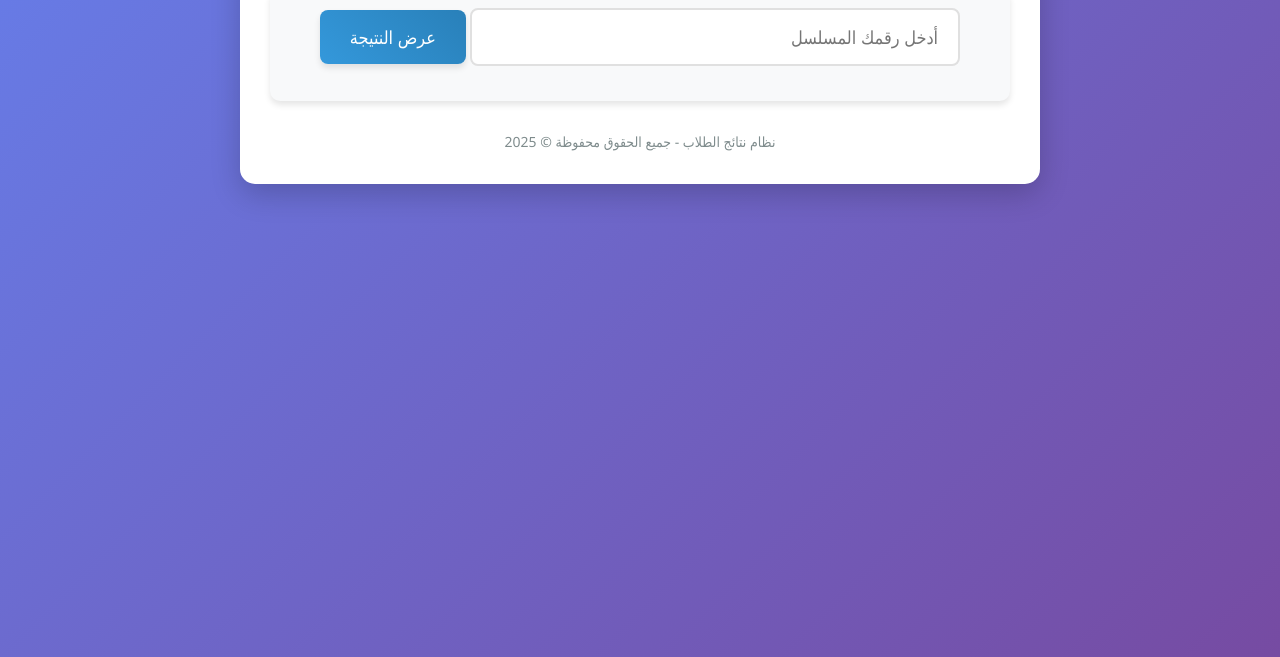
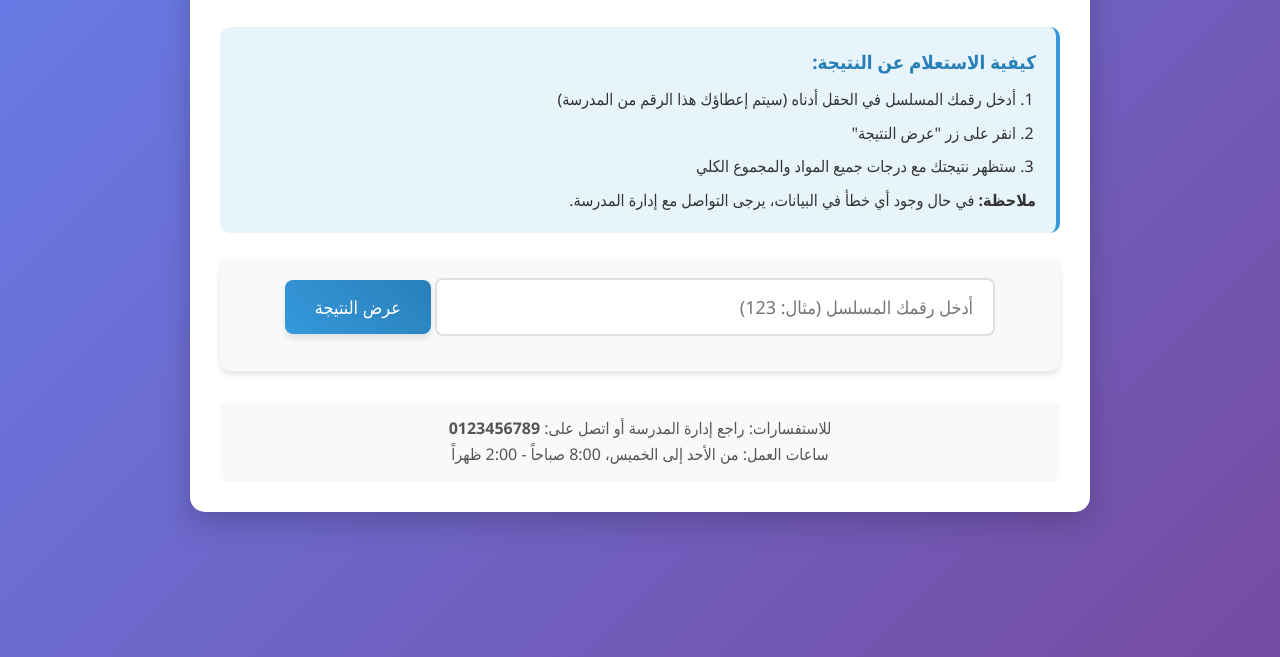
Before and after one commit to yhyamo914/ENTALEK2, a plain HTML site: page index.html in a window 1280 px wide. Shown: the part 143-800 px from the top of the page. Drawn offline with Linux system fonts and the light colour scheme.

Commit message:
Update index.html

```diff
--- a/index.html
+++ b/index.html
@@ -3,7 +3,7 @@
 <head>
     <meta charset="UTF-8">
     <meta name="viewport" content="width=device-width, initial-scale=1.0">
-    <title>نتائج الطلاب</title>
+    <title>نتائج الطلاب - المدرسة النموذجية</title>
     <style>
         * {
             box-sizing: border-box;
@@ -21,7 +21,7 @@
         }
 
         .container {
-            max-width: 800px;
+            max-width: 900px;
             margin: 0 auto;
             background-color: white;
             padding: 30px;
@@ -32,12 +32,40 @@
         h1 {
             text-align: center;
             color: #2c3e50;
-            margin-bottom: 30px;
+            margin-bottom: 10px;
             font-size: 32px;
             background: linear-gradient(45deg, #3498db, #9b59b6);
             -webkit-background-clip: text;
             -webkit-text-fill-color: transparent;
             background-clip: text;
+        }
+
+        .subtitle {
+            text-align: center;
+            color: #7f8c8d;
+            margin-bottom: 30px;
+            font-size: 18px;
+        }
+
+        .instructions {
+            background: #e8f4fc;
+            padding: 20px;
+            border-radius: 10px;
+            margin-bottom: 25px;
+            border-right: 4px solid #3498db;
+        }
+
+        .instructions h3 {
+            color: #2980b9;
+            margin-bottom: 10px;
+        }
+
+        .instructions ol {
+            margin-right: 20px;
+        }
+
+        .instructions li {
+            margin-bottom: 8px;
         }
 
         .search-section {
@@ -174,11 +202,13 @@
             font-size: 18px;
         }
 
-        .footer {
+        .contact-info {
             text-align: center;
             margin-top: 30px;
-            color: #7f8c8d;
-            font-size: 14px;
+            padding: 15px;
+            background: #f8f9fa;
+            border-radius: 8px;
+            color: #555;
         }
 
         @media (max-width: 600px) {
@@ -203,10 +233,21 @@
 </head>
 <body>
     <div class="container">
-        <h1>نتائج الطلاب</h1>
+        <h1>نتائج الطلاب - المدرسة النموذجية</h1>
+        <div class="subtitle">الفصل الدراسي الأول 2023/2024</div>
+
+        <div class="instructions">
+            <h3>كيفية الاستعلام عن النتيجة:</h3>
+            <ol>
+                <li>أدخل رقمك المسلسل في الحقل أدناه (سيتم إعطاؤك هذا الرقم من المدرسة)</li>
+                <li>انقر على زر "عرض النتيجة"</li>
+                <li>ستظهر نتيجتك مع درجات جميع المواد والمجموع الكلي</li>
+            </ol>
+            <p><strong>ملاحظة:</strong> في حال وجود أي خطأ في البيانات، يرجى التواصل مع إدارة المدرسة.</p>
+        </div>
 
         <div class="search-section">
-            <input type="number" id="studentId" placeholder="أدخل رقمك المسلسل">
+            <input type="number" id="studentId" placeholder="أدخل رقمك المسلسل (مثال: 123)">
             <button onclick="searchStudent()">عرض النتيجة</button>
             <div class="error-message" id="errorMessage">رقم الطالب غير موجود. يرجى التحقق من الرقم وإعادة المحاولة.</div>
         </div>
@@ -234,8 +275,9 @@
             <div class="total-grade">المجموع: <span id="totalGrade"></span></div>
         </div>
 
-        <div class="footer">
-            نظام نتائج الطلاب - جميع الحقوق محفوظة &copy; 2025
+        <div class="contact-info">
+            <p>للاستفسارات: راجع إدارة المدرسة أو اتصل على: <strong>0123456789</strong></p>
+            <p>ساعات العمل: من الأحد إلى الخميس، 8:00 صباحاً - 2:00 ظهراً</p>
         </div>
     </div>
 
@@ -243,7 +285,7 @@
         // بيانات الطلاب (سيتم تحميلها من ملف JSON)
         let studentsData = [];
 
-        // مسار ملف JSON الخارجي (يمكنك تغييره ليتناسب مع موقع ملفك)
+        // مسار ملف JSON الخارجي
         const EXTERNAL_JSON_URL = 'students.json';
 
         // تحميل البيانات من ملف JSON مباشرة عند فتح الصفحة
@@ -261,7 +303,7 @@
                 studentsData = await response.json();
                 loadingMessage.style.display = 'none';
 
-                // إظهار رسالة نجاح تحميل البيانات لفترة وجيزة
+                // إظهار رسالة نجاح تحميل البيانات
                 showStatus('تم تحميل بيانات الطلاب بنجاح', 'success');
 
             } catch (error) {
```
